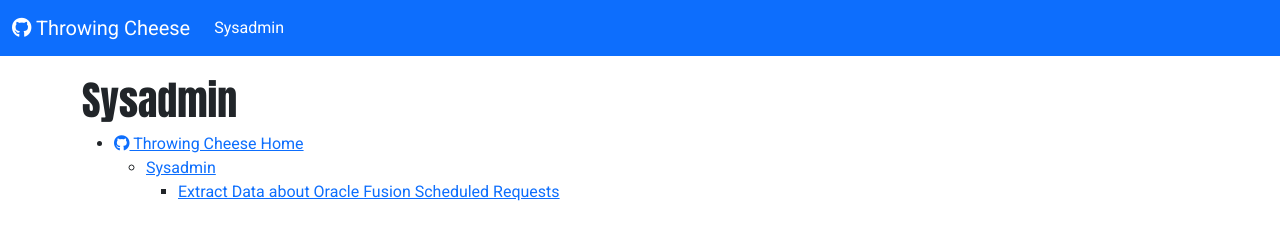
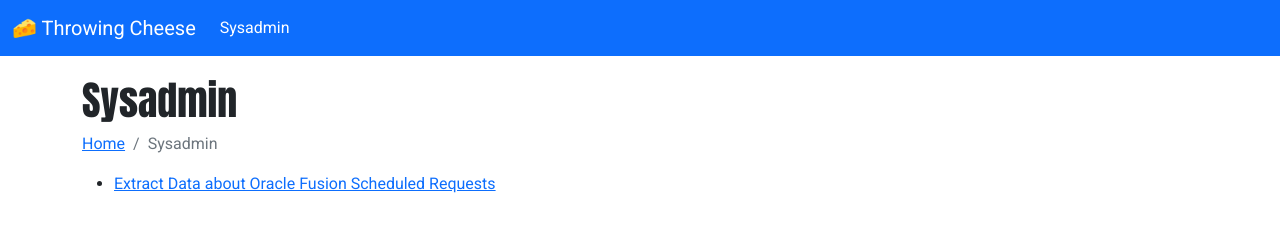
Before and after one commit to throwing-cheese/throwing-cheese.github.io, a plain HTML site: page sysadmin/index.html in a window 1280 px wide. Drawn offline with nearby package versions, Linux system fonts and the light colour scheme.

Commit message:
Add files via upload

```diff
--- a/sysadmin/index.html
+++ b/sysadmin/index.html
@@ -20,7 +20,6 @@
 		<style>
 			body { font-family: 'Roboto', sans-serif; }
 			h1, h2 { font-family: 'Anton', sans-serif; }
-			.breadcrumb { border-bottom: 1px solid #ccc; }
 		</style>
 	</head>
 	<body>
@@ -29,7 +28,7 @@
 				<div class="container-fluid">
 					<button class="navbar-toggler" type="button" data-bs-toggle="collapse" data-bs-target="#navbarNav" aria-controls="navbarNav" aria-expanded="false" aria-label="Toggle navigation"><span class="navbar-toggler-icon"></span></button>
 					<div class="collapse navbar-collapse" id="navbarNav">
-						<a class="navbar-brand" href="https://throwing-cheese.github.io/"><i class="fa-brands fa-github"></i> Throwing Cheese</a>
+						<a class="navbar-brand" href="https://throwing-cheese.github.io/">🧀 Throwing Cheese</a>
 						<ul class="navbar-nav">
 							<li class="nav-item"><a class="nav-link active" href="#">Sysadmin</a></li>
 						</ul>
@@ -40,16 +39,14 @@
 		<main>
 			<div class="container">
 				<h1>Sysadmin</h1>
+				<nav aria-label="breadcrumb">
+				  <ol class="breadcrumb">
+					<li class="breadcrumb-item"><a href="https://throwing-cheese.github.io/">Home</a></li>
+					<li class="breadcrumb-item active">Sysadmin</li>
+				  </ol>
+				</nav>
 				<ul>
-					<li><a href="https://throwing-cheese.github.io/"><i class="fa-brands fa-github"></i> Throwing Cheese Home</a>
-						<ul>
-							<li><a href="https://throwing-cheese.github.io/sysadmin/">Sysadmin</a>
-								<ul>
-									<li><a href="https://throwing-cheese.github.io/sysadmin/system-admin-scheduled-requests-sql-query.html">Extract Data about Oracle Fusion Scheduled Requests</a></li>
-								</ul>
-							</li>
-						</ul>
-					</li>
+					<li><a href="https://throwing-cheese.github.io/sysadmin/system-admin-scheduled-requests-sql-query.html">Extract Data about Oracle Fusion Scheduled Requests</a></li>
 				</ul>
 			</div>
 		<footer>
```
Also changed, not shown: sysadmin/system-admin-scheduled-requests-sql-query.html (+0 -1 lines).
